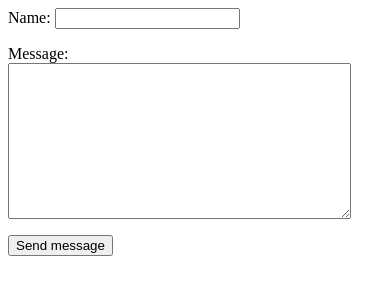
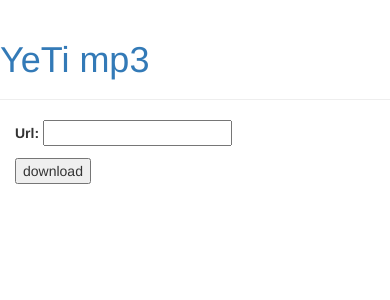
Before and after one commit to ChristianCelora/yetiMP3, a Django app: page / in a window 390 px wide. Shown: the top 300 px of the page. Run offline with Django 3.2, Linux system fonts and the light colour scheme; some libraries are stand-ins or nearby versions.

Commit message:
first extended layout

```diff
--- a/yetiMP3/forms.py
+++ b/yetiMP3/forms.py
@@ -1,9 +1,12 @@
 from django import forms
 
 class YTForm(forms.Form):
-    name = forms.CharField()
-    message = forms.CharField(widget=forms.Textarea)
+    url = forms.CharField()
 
-    def send_email(self):
+    def __init__(self, *args, **kwargs):
+        super(YTForm, self).__init__(*args, **kwargs)
+        self.fields['url'].widget.attrs.update({'id':'yt_url'})
+
+    #def send_email(self):
         # send email using the self.cleaned_data dictionary
-        pass
+        #pass
--- /dev/null
+++ b/yetiMP3/templates/layouts/app.html
@@ -0,0 +1,24 @@
+{% load static %}
+<html>
+    <head>
+        <title>YeTi mp3</title>
+        <link rel="stylesheet" href="//maxcdn.bootstrapcdn.com/bootstrap/3.2.0/css/bootstrap.min.css">
+        <link rel="stylesheet" href="//maxcdn.bootstrapcdn.com/bootstrap/3.2.0/css/bootstrap-theme.min.css">
+        <link href='//fonts.googleapis.com/css?family=Lobster&subset=latin,latin-ext' rel='stylesheet' type='text/css'>
+        <link rel="stylesheet" href="{% static 'css/app.css' %}">
+    </head>
+    <body>
+        <div class="page-header">
+            <h1><a href="/">YeTi mp3</a></h1>
+        </div>
+
+        <div class="content container">
+            <div class="row">
+                <div class="col-md-8">
+                    {% block content %}
+                    {% endblock %}
+                </div>
+            </div>
+        </div>
+    </body>
+</html>
--- a/yetiMP3/templates/yt_form.html
+++ b/yetiMP3/templates/yt_form.html
@@ -1,5 +1,9 @@
-<form method="post">
-    {% csrf_token %}
-    {{ form.as_p }}
-    <input type="submit" value="Send message">
-</form>
+{% extends 'layouts/app.html' %}
+
+{% block content %}
+    <form method="post">
+        {% csrf_token %}
+        {{ form.as_p }}
+        <input type="submit" value="download">
+    </form>
+{% endblock %}
```
